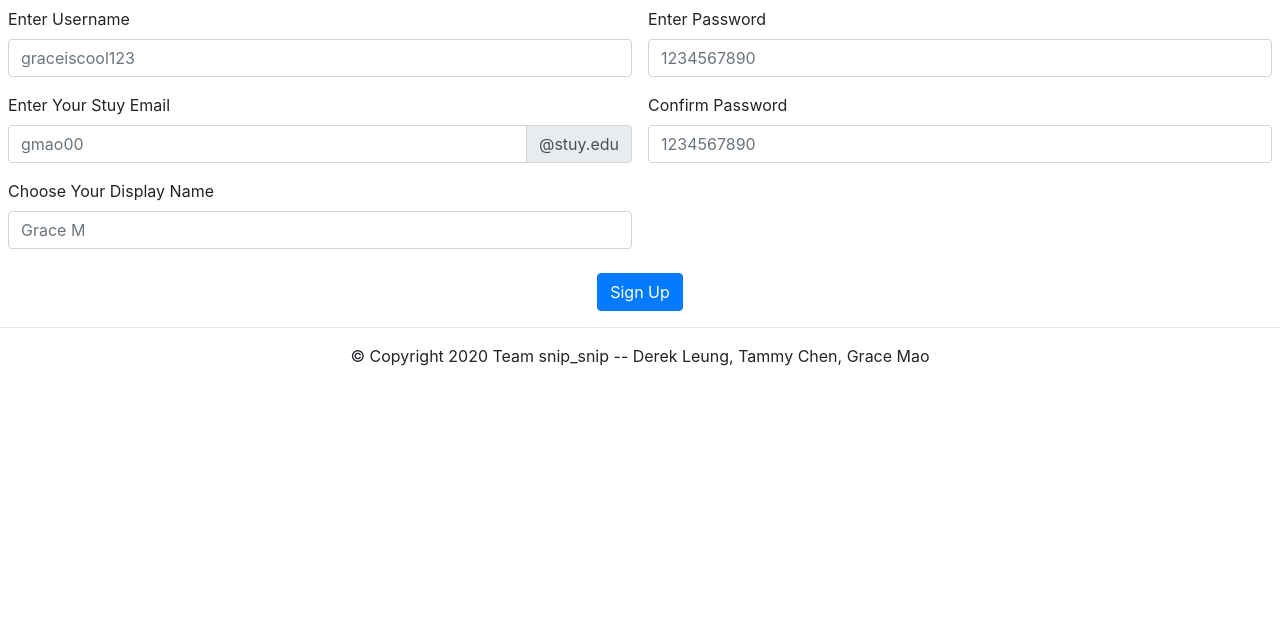
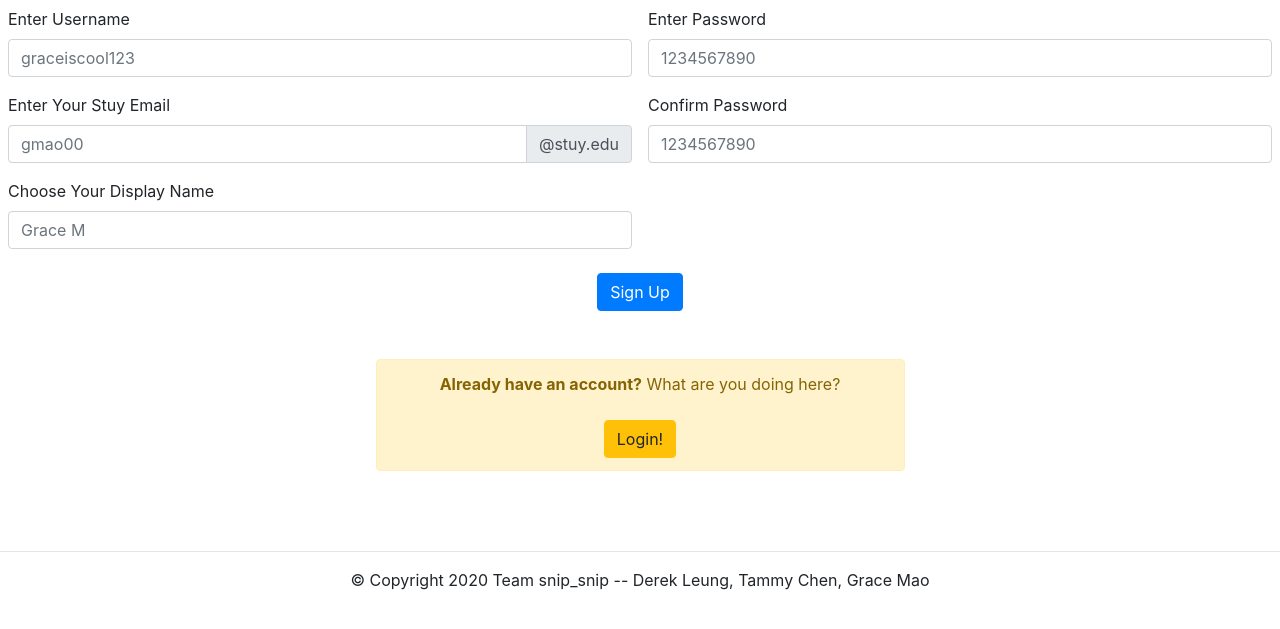
Before and after one commit to DerekL27/Stuybook_prototype, a Flask app: page /signup in a window 1280 px wide. Shown: the part 63-692 px from the top of the page. Run offline with Flask 2, Linux system fonts and the light colour scheme; some libraries are stand-ins or nearby versions.

Commit message:
Button added

```diff
--- a/templates/base.html
+++ b/templates/base.html
@@ -7,7 +7,7 @@
     {% endblock %}
     <link rel="shortcut icon" href="/static/favicon.ico" type="image/x-icon"/>
     <link rel="stylesheet" href="https://stackpath.bootstrapcdn.com/bootstrap/4.3.1/css/bootstrap.min.css" integrity="sha384-ggOyR0iXCbMQv3Xipma34MD+dH/1fQ784/j6cY/iJTQUOhcWr7x9JvoRxT2MZw1T" crossorigin="anonymous">
-    <link rel="stylesheet" type="text/css" href="{{ url_for('static', filename='css/style.css') }}">
+
   </head>
 
   {% block navbar %}
--- a/templates/signup.html
+++ b/templates/signup.html
@@ -3,9 +3,11 @@
 
 {% block body %}
 
-<div class="container text-center p-2">
-    <h2>Signup</h2>
-</div>
+<header>
+    <div class="container text-center p-2">
+      <h2>Signup</h2>
+    </div>
+</header>
 
 {% if error %}
   <div class="alert alert-danger m-3" role="alert">
@@ -53,6 +55,13 @@
       </div>
     </div>
   </form>
+
+  <div class="container col-md p-5 w-50 m-25 align-middle text-center">
+    <div class="alert alert-warning" role="alert">
+      <strong>Already have an account?</strong> What are you doing here? <br><br>
+      <a href="/login" type="button" class="btn btn-warning">Login!</a>
+    </div>
+  </div>
 </div>
 
 
```
Also changed, not shown: templates/login.html (+5 -3 lines).
